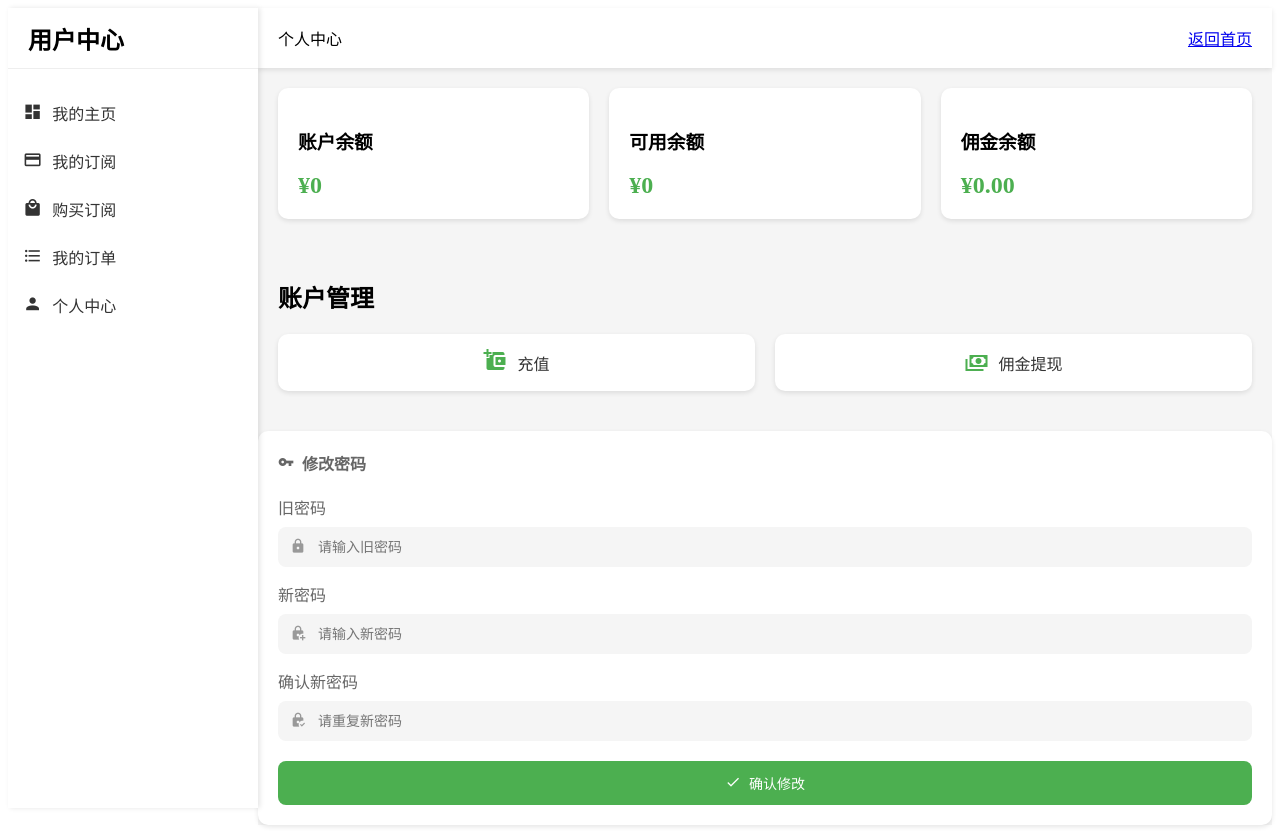
After one commit to vsnotebook/human-ai, a Python web app: template src/templates/user/profile.html in a window 1280 px wide. The commit adds this page. Run offline with Jinja, Linux system fonts and the light colour scheme; the template is opened without the code that fills it, so the values that code supplies are empty.

Commit message:
管理后台美化

```diff
--- a/src/static/user/style.css
+++ b/src/static/user/style.css
@@ -558,3 +558,273 @@ th {
     color: var(--primary-color);
     font-weight: bold;
 }
+
+.nav-group {
+    margin-bottom: 20px;
+}
+
+.nav-group-title {
+    padding: 10px 15px;
+    font-size: 0.9em;
+    color: #666;
+    text-transform: uppercase;
+    letter-spacing: 1px;
+}
+
+.sidebar-nav .nav-item {
+    padding: 12px 15px;
+    display: flex;
+    align-items: center;
+    color: #333;
+    text-decoration: none;
+    transition: all 0.3s ease;
+}
+
+.sidebar-nav .nav-item:hover {
+    background-color: rgba(0, 0, 0, 0.05);
+}
+
+.sidebar-nav .nav-item.active {
+    background-color: #007bff;
+    color: white;
+}
+
+.sidebar-nav .nav-item i {
+    margin-right: 10px;
+    font-size: 1.2em;
+}
+
+
+/* 个人中心新增样式 */
+.profile-section {
+    background: white;
+    border-radius: 10px;
+    box-shadow: 0 2px 5px rgba(0,0,0,0.1);
+    padding: 20px;
+    margin-top: 20px;
+}
+
+.profile-section h2 {
+    color: var(--text-color);
+    font-size: 18px;
+    margin-bottom: 20px;
+}
+
+.password-form-container {
+    max-width: 500px;
+}
+
+.password-form .form-group {
+    margin-bottom: 20px;
+}
+
+.password-form .input-wrapper {
+    position: relative;
+    display: flex;
+    align-items: center;
+}
+
+.password-form .input-wrapper i {
+    position: absolute;
+    left: 12px;
+    color: #666;
+}
+
+.password-form .input-wrapper input {
+    width: 100%;
+    padding: 10px 12px 10px 40px;
+    border: 1px solid #ddd;
+    border-radius: 8px;
+    font-size: 14px;
+    transition: all 0.3s;
+}
+
+.password-form .input-wrapper input:focus {
+    border-color: var(--primary-color);
+    box-shadow: 0 0 0 2px rgba(24, 144, 255, 0.1);
+    outline: none;
+}
+
+.password-form .btn-submit {
+    background: var(--primary-color);
+    color: white;
+    border: none;
+    padding: 10px 24px;
+    border-radius: 8px;
+    cursor: pointer;
+    display: flex;
+    align-items: center;
+    gap: 8px;
+    font-size: 14px;
+}
+
+.password-form .btn-submit:hover {
+    background: var(--secondary-color);
+}
+
+/* 确保弹窗样式与整体风格一致 */
+.modal-content {
+    border-radius: 10px;
+}
+
+.modal-header {
+    padding: 15px 20px;
+}
+
+.modal-body {
+    padding: 20px;
+}
+
+.modal-footer {
+    padding: 15px 20px;
+    display: flex;
+    justify-content: flex-end;
+    gap: 10px;
+}
+
+
+/* 钱包卡片样式 */
+.wallet-balance {
+    text-align: center;
+    margin-bottom: 20px;
+}
+
+.balance-label {
+    color: #666;
+    margin-bottom: 5px;
+}
+
+.balance-amount {
+    font-size: 32px;
+    font-weight: 600;
+    color: var(--primary-color);
+}
+
+.wallet-info {
+    background: var(--bg-color);
+    border-radius: 8px;
+    padding: 15px;
+    margin-bottom: 20px;
+}
+
+.wallet-actions {
+    display: flex;
+    gap: 10px;
+}
+
+.btn-primary, .btn-outline {
+    flex: 1;
+    justify-content: center;
+}
+
+/* 表单样式 */
+.form-group {
+    margin-bottom: 15px;
+}
+
+.input-wrapper input {
+    width: calc(100% - 52px);
+}
+
+/* 响应式调整 */
+@media (max-width: 1024px) {
+    .profile-grid {
+        grid-template-columns: 1fr;
+    }
+}
+
+@media (max-width: 768px) {
+    .profile-container {
+        padding: 15px;
+    }
+
+    .wallet-actions {
+        flex-direction: column;
+    }
+
+    .btn-primary, .btn-outline {
+        width: 100%;
+    }
+}
+
+/* 修改密码卡片样式 */
+.password-card {
+    background: white;
+    padding: 20px;
+    border-radius: 10px;
+    box-shadow: 0 2px 5px rgba(0,0,0,0.1);
+    margin-top: 20px;
+}
+
+.password-card h2 {
+    font-size: 16px;
+    color: #666;
+    margin: 0 0 20px 0;
+    display: flex;
+    align-items: center;
+    gap: 8px;
+}
+
+.password-card .form-group {
+    margin-bottom: 15px;
+}
+
+.password-card .form-group label {
+    display: block;
+    color: #666;
+    margin-bottom: 8px;
+}
+
+.password-card .input-wrapper {
+    position: relative;
+    display: flex;
+    align-items: center;
+    background: #f5f5f5;
+    border-radius: 8px;
+    overflow: hidden;
+}
+
+.password-card .input-wrapper i {
+    position: absolute;
+    left: 12px;
+    color: #999;
+}
+
+.password-card .input-wrapper input {
+    width: 100%;
+    padding: 12px 12px 12px 40px;
+    border: none;
+    background: transparent;
+    font-size: 14px;
+}
+
+.password-card .input-wrapper input:focus {
+    outline: none;
+    background: #fff;
+    box-shadow: 0 0 0 2px var(--primary-color);
+}
+
+.password-card .btn-submit {
+    width: 100%;
+    padding: 12px;
+    background: var(--primary-color);
+    color: white;
+    border: none;
+    border-radius: 8px;
+    font-size: 14px;
+    cursor: pointer;
+    display: flex;
+    align-items: center;
+    justify-content: center;
+    gap: 8px;
+    margin-top: 20px;
+    transition: all 0.3s;
+}
+
+.password-card .btn-submit:hover {
+    background: var(--secondary-color);
+}
+
+.password-card .btn-submit i {
+    font-size: 16px;
+}
--- /dev/null
+++ b/src/templates/base.html
@@ -0,0 +1,5 @@
+<!-- 在导航栏用户下拉菜单中添加个人中心入口 -->
+<li><a class="dropdown-item" href="/profile"><i class="fas fa-user me-2"></i>个人中心</a></li>
+<li><a class="dropdown-item" href="/profile/wallet"><i class="fas fa-wallet me-2"></i>我的钱包</a></li>
+<li><hr class="dropdown-divider"></li>
+<li><a class="dropdown-item" href="/logout"><i class="fas fa-sign-out-alt me-2"></i>退出登录</a></li>
--- a/src/templates/user/layout.html
+++ b/src/templates/user/layout.html
@@ -30,6 +30,10 @@
                     <i class="mdi mdi-format-list-bulleted"></i>
                     <span>我的订单</span>
                 </a>
+                <a href="/user/profile" class="nav-item {% if active_page == 'profile' %}active{% endif %}">
+                    <i class="mdi mdi-account"></i>
+                    <span>个人中心</span>
+                </a>
             </nav>
         </aside>
 
--- /dev/null
+++ b/src/templates/user/profile.html
@@ -0,0 +1,95 @@
+{% extends "user/layout.html" %}
+
+{% block title %}个人中心{% endblock %}
+
+{% block breadcrumb %}
+<span>个人中心</span>
+{% endblock %}
+
+{% block content %}
+<div class="dashboard-stats">
+    <div class="stat-card">
+        <h3>账户余额</h3>
+        <div class="stat-value">¥{{ current_user.balance|default(0, true) }}</div>
+    </div>
+    <div class="stat-card">
+        <h3>可用余额</h3>
+        <div class="stat-value">¥{{ current_user.balance|default(0, true) }}</div>
+    </div>
+    <div class="stat-card">
+        <h3>佣金余额</h3>
+        <div class="stat-value">¥0.00</div>
+    </div>
+</div>
+
+<div class="quick-actions">
+    <h2>账户管理</h2>
+    <div class="action-buttons">
+        <a href="#" class="action-btn" onclick="showRechargeModal(); return false;">
+            <i class="mdi mdi-wallet-plus"></i>
+            充值
+        </a>
+        <a href="#" class="action-btn" onclick="showWithdrawModal(); return false;">
+            <i class="mdi mdi-cash-multiple"></i>
+            佣金提现
+        </a>
+    </div>
+</div>
+
+<div class="password-card">
+    <h2><i class="mdi mdi-key"></i> 修改密码</h2>
+    <form method="post" action="/user/change-password">
+        <div class="form-group">
+            <label>旧密码</label>
+            <div class="input-wrapper">
+                <i class="mdi mdi-lock"></i>
+                <input type="password" name="current_password" placeholder="请输入旧密码" required>
+            </div>
+        </div>
+        <div class="form-group">
+            <label>新密码</label>
+            <div class="input-wrapper">
+                <i class="mdi mdi-lock-plus"></i>
+                <input type="password" name="new_password" placeholder="请输入新密码" required>
+            </div>
+        </div>
+        <div class="form-group">
+            <label>确认新密码</label>
+            <div class="input-wrapper">
+                <i class="mdi mdi-lock-check"></i>
+                <input type="password" name="confirm_password" placeholder="请重复新密码" required>
+            </div>
+        </div>
+        <button type="submit" class="btn-submit">
+            <i class="mdi mdi-check"></i> 确认修改
+        </button>
+    </form>
+</div>
+{% if error %}
+<div class="alert alert-error">
+    <i class="mdi mdi-alert"></i>
+    {{ error }}
+</div>
+{% endif %}
+{% if success %}
+<div class="alert alert-success">
+    <i class="mdi mdi-check-circle"></i>
+    {{ success }}
+</div>
+{% endif %}
+
+<!-- 充值弹窗 -->
+<div id="rechargeModal" class="modal">
+    <!-- 弹窗内容保持不变 -->
+</div>
+
+<script>
+function showRechargeModal() {
+    document.getElementById('rechargeModal').style.display = 'flex';
+}
+
+function closeModal(modalId) {
+    document.getElementById(modalId).style.display = 'none';
+}
+</script>
+{% endblock %}
```
Also changed, not shown: cursor/cursor-管理后台.txt (+10 -0 lines), src/api/profile.py (added, +113 -0 lines), src/api/user.py (+105 -4 lines), src/main-web.py (+4 -3 lines), src/services/firestore_service.py (+80 -0 lines).
